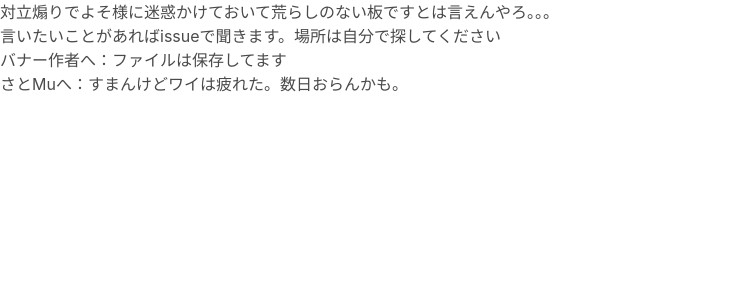
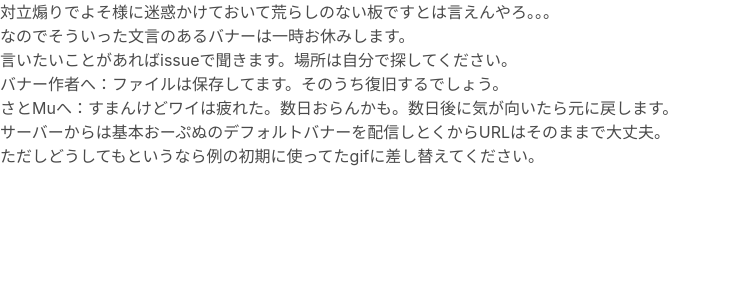
Before and after one commit to Oliver-noah-Jacob/RandomBannerMu, a Python web app: template templates/gallery.html in a window 1280 px wide. Shown: the top 300 px of the page, without its empty margins (0-731 px from the left). Run offline with Jinja, Linux system fonts and the light colour scheme; the template is opened without the code that fills it, so the values that code supplies are empty.

Commit message:
add msg 2

```diff
--- a/templates/gallery.html
+++ b/templates/gallery.html
@@ -23,8 +23,11 @@
         </div>
     </section> -->
     対立煽りでよそ様に迷惑かけておいて荒らしのない板ですとは言えんやろ。。。<br />
-    言いたいことがあればissueで聞きます。場所は自分で探してください<br />
-    バナー作者へ：ファイルは保存してます<br />
-    さとMuへ：すまんけどワイは疲れた。数日おらんかも。<br />
+    なのでそういった文言のあるバナーは一時お休みします。<br />
+    言いたいことがあればissueで聞きます。場所は自分で探してください。<br />
+    バナー作者へ：ファイルは保存してます。そのうち復旧するでしょう。<br />
+    さとMuへ：すまんけどワイは疲れた。数日おらんかも。数日後に気が向いたら元に戻します。<br />
+    サーバーからは基本おーぷぬのデフォルトバナーを配信しとくからURLはそのままで大丈夫。<br />
+    ただしどうしてもというなら例の初期に使ってたgifに差し替えてください。<br />
 </body>
 </html>
```
Also changed, not shown: app.py (+5 -3 lines), static/banners/QR.png (added).
